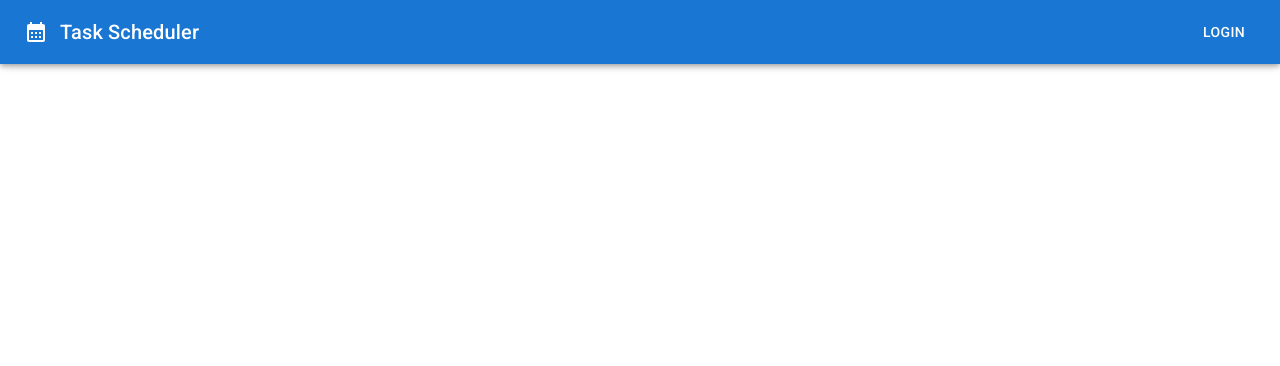
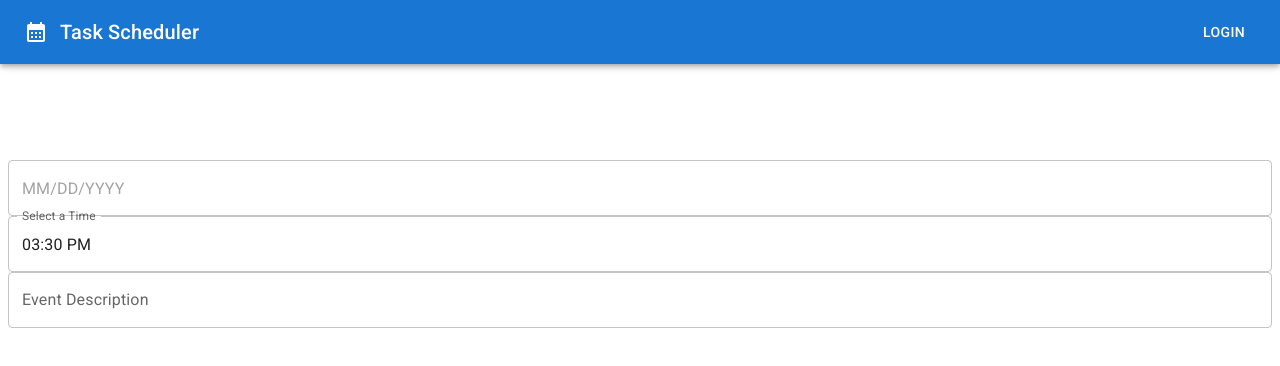
Before and after one commit to woodstock-dev/events-q2-2023, a React (Vite) app: page /addEvents in a window 1280 px wide. Shown: the top 366 px of the page. Built offline with nearby package versions, Linux system fonts and the light colour scheme.

Commit message:
TimePicker component used for users to select a time

```diff
--- a/package.json
+++ b/package.json
@@ -14,6 +14,8 @@
     "@emotion/styled": "^11.11.0",
     "@mui/icons-material": "^5.13.7",
     "@mui/material": "^5.13.7",
+    "@mui/x-date-pickers": "^6.9.2",
+    "dayjs": "^1.11.9",
     "react": "^18.2.0",
     "react-dom": "^18.2.0",
     "react-router-dom": "^6.14.1"
--- a/src/pages/addEvents.tsx
+++ b/src/pages/addEvents.tsx
@@ -11,13 +11,38 @@
 // WITHOUT WARRANTIES OR CONDITIONS OF ANY KIND, either express or implied.
 // See the License for the specific language governing permissions and
 // limitations under the License.
+import {
+  DatePicker,
+  TimePicker,
+} from '@mui/x-date-pickers';
+import dayjs from 'dayjs';
+import { Box } from '@mui/system';
+import { TextField, Container } from '@mui/material';
 
 const AddEvents = () => {
   return (
     <div>
+      {/**
+       * Using MUI box component to create proper spacing for form
+       */}
+      <Box
+        sx={{
+          display: 'flex',
+          mt: 20,
 
+          justifyContent: 'center',
+          flexDirection: 'column',
+        }}
+      >
+        <DatePicker />
+        <TimePicker
+          label='Select a Time'
+          defaultValue={dayjs('2022-04-17T15:30')}
+        />
+        <TextField label='Event Description' variant='outlined' />
+      </Box>
     </div>
-  )
-}
+  );
+};
 
-export default AddEvents
+export default AddEvents;
```
Also changed, not shown: src/App.tsx (+6 -1 lines), 1 other file (tests, documents, lock files or other folders).
